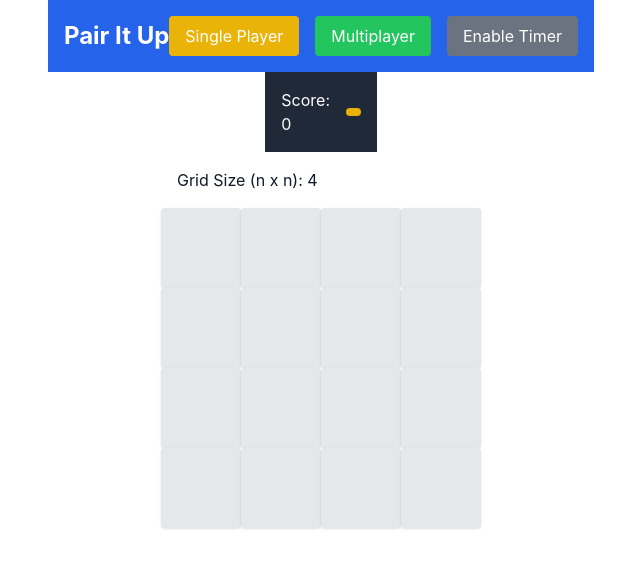
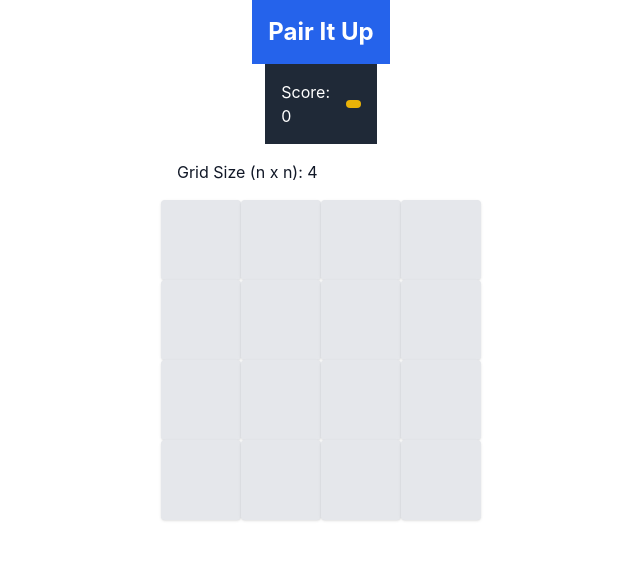
Before and after one commit to Prarthana-35/Pair-It-Up, a React (Create React App) app: page / in a window 1280 px wide. Shown: the top 568 px of the page, without its empty margins (319-959 px from the left). Built offline with nearby package versions, Linux system fonts and the light colour scheme.

Commit message:
card change

```diff
--- a/src/components/Header.js
+++ b/src/components/Header.js
@@ -4,22 +4,7 @@ const Header = ({ toggleTimer, timerEnabled }) => {
   return (
     <header className="bg-blue-600 text-white p-4 flex justify-between items-center">
       <h1 className="text-2xl font-bold">Pair It Up</h1>
-      <div className="space-x-4">
-        <button className="bg-yellow-500 px-4 py-2 rounded hover:bg-yellow-400">
-          Single Player
-        </button>
-        <button className="bg-green-500 px-4 py-2 rounded hover:bg-green-400">
-          Multiplayer
-        </button>
-        <button
-          className={`px-4 py-2 rounded ${
-            timerEnabled ? 'bg-red-500' : 'bg-gray-500'
-          }`}
-          onClick={toggleTimer}
-        >
-          {timerEnabled ? 'Disable Timer' : 'Enable Timer'}
-        </button>
-      </div>
+
     </header>
   );
 };
```
